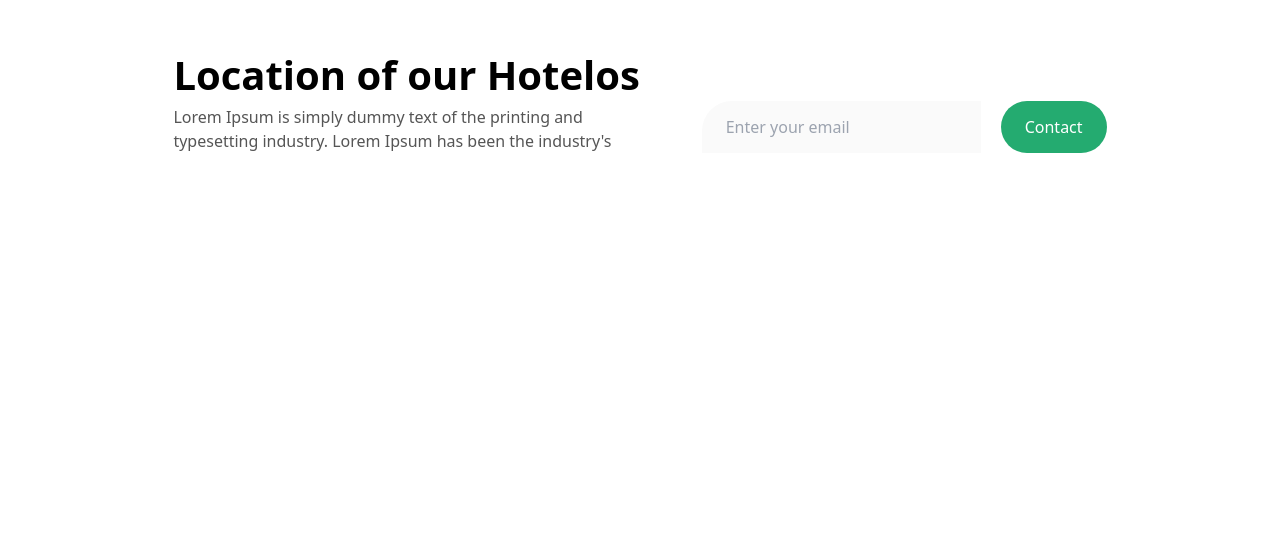
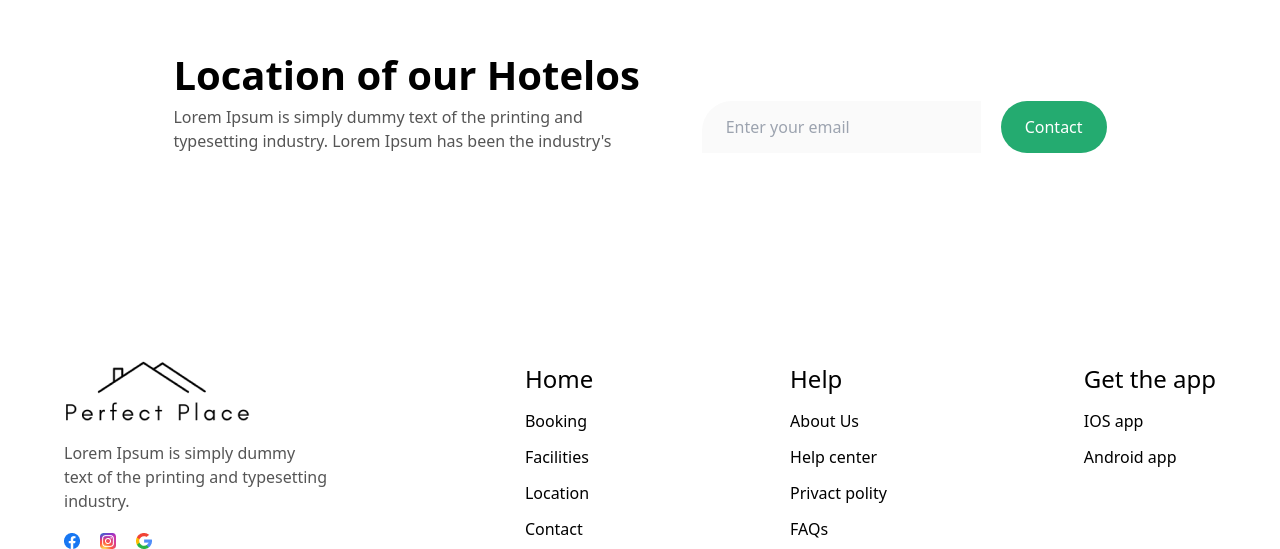
Before and after one commit to Joseph-RY/Team-Work-1, a website: page src/joseph.html in a window 1280 px wide. Shown: the part 3651-4200 px from the top of the page. Before the commit the page ends 3892 px from the top, so only its background shows below. Drawn offline with nearby package versions, Linux system fonts and the light colour scheme; files that its build step writes are made by us from their sources.

Commit message:
add footer

```diff
--- a/src/joseph.html
+++ b/src/joseph.html
@@ -237,6 +237,48 @@
             </section>
         </main>
 
+        <footer class="px-[5%] mt-[120px] flex flex-col lg:flex-row justify-between gap-5">
+            <div class="flex flex-col items-center gap-5 lg:items-start text-center lg:text-start">
+                <img src="../images/Joseph-Images/logo.png" alt="">
+                <p class="max-w-[264px] text-[#555]">Lorem Ipsum is simply dummy text of the printing and typesetting industry.</p>
+                <div class="flex gap-5">
+                    <div>
+                        <img src="../images/Joseph-Images/facebook.png" alt="">
+                    </div>
+                    <div>
+                        <img src="../images/Joseph-Images/instagram.png" alt="">
+                    </div>
+                    <div>
+                        <img src="../images/Joseph-Images/google.png" alt="">
+                    </div>
+                </div>
+            </div>
+            <div class="flex flex-col gap-3 items-center lg:items-start">
+                <h5 class="text-[24px]">Home</h5>
+                <ul class="flex flex-col gap-3">
+                    <li>Booking</li>
+                    <li>Facilities</li>
+                    <li>Location</li>
+                    <li>Contact</li>
+                </ul>
+            </div>
+            <div class="flex flex-col gap-3 items-center lg:items-start">
+                <h5 class="text-[24px]">Help</h5>
+                <ul class="flex flex-col gap-3">
+                    <li>About Us</li>
+                    <li>Help center</li>
+                    <li>Privact polity</li>
+                    <li>FAQs</li>
+                </ul>
+            </div>
+            <div class="flex flex-col gap-3 items-center lg:items-start">
+                <h5 class="text-[24px]">Get the app</h5>
+                <ul class="flex flex-col gap-3">
+                    <li>IOS app</li>
+                    <li>Android app</li>
+                </ul>
+            </div>
+        </footer>
     </div>
 
 </body>
```
